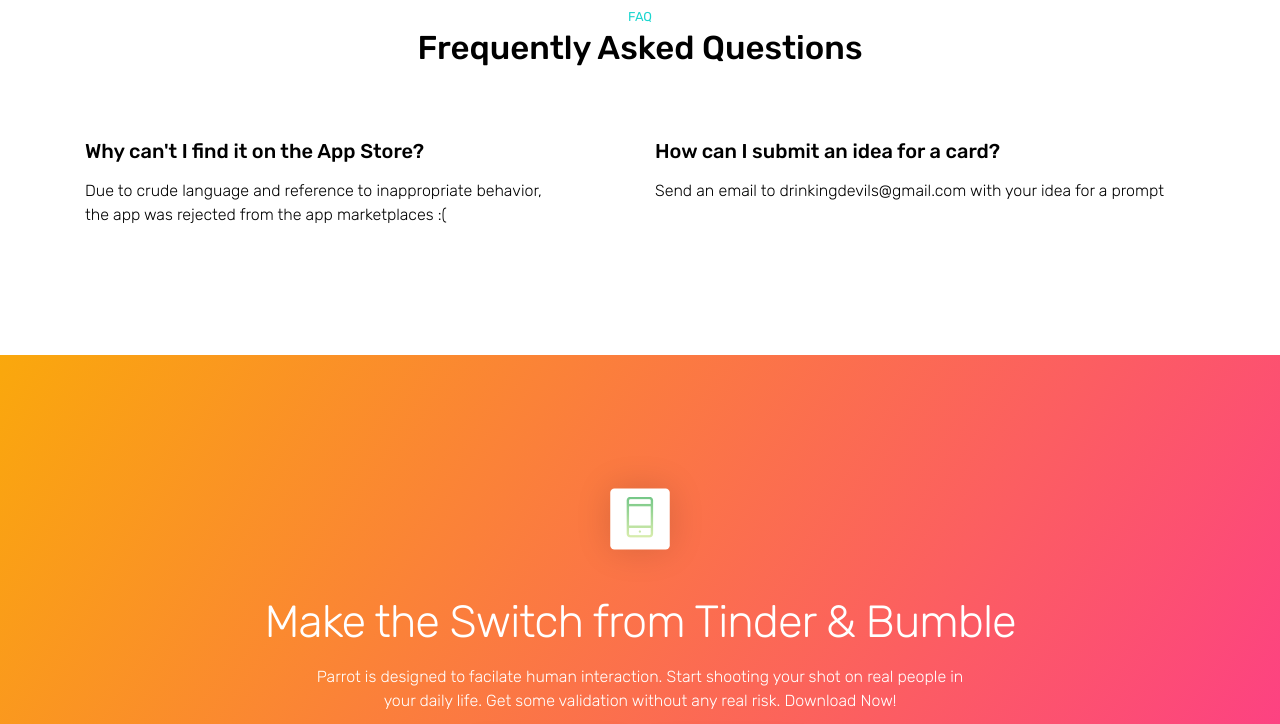
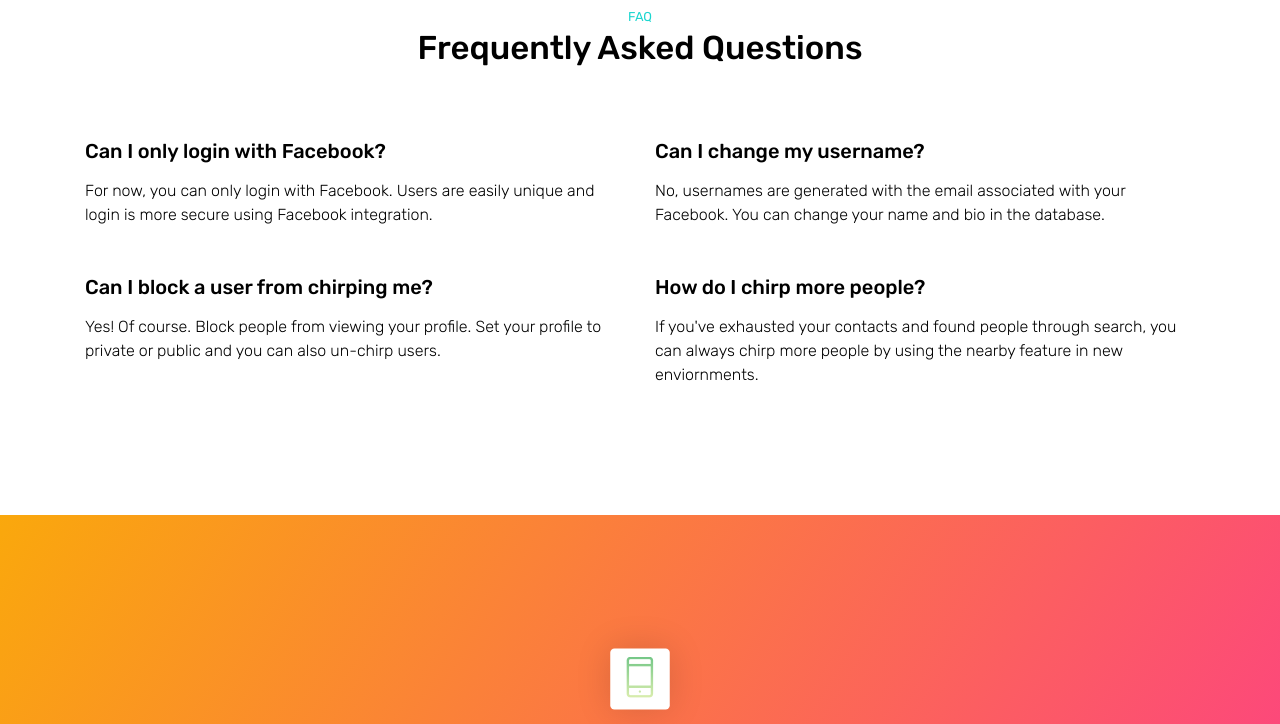
Before and after one commit to cameronking4/parrot-landing, a plain HTML site: page index.html in a window 1280 px wide. Shown: the part 2700-3424 px from the top of the page. Drawn offline with Linux system fonts and the light colour scheme.

Commit message:
update FAQ

```diff
--- a/index.html
+++ b/index.html
@@ -152,15 +152,25 @@
                 <h3>Frequently Asked Questions</h3>
             </div>
 
-            <div class="row pt-4">
+<div class="row pt-4">
                 <div class="col-md-6">
-                    <h4 class="mb-3">Why can't I find it on the App Store?</h4>
-                    <p class="light-font mb-5"> Due to crude language and reference to inappropriate behavior, <br> the app was rejected from the app marketplaces :( </p>
+                    <h4 class="mb-3">Can I only login with Facebook?</h4>
+                    <p class="light-font mb-5"> For now, you can only login with Facebook. Users are easily unique and login is more secure using Facebook integration. </p>
 
                 </div>
                 <div class="col-md-6">
-                    <h4 class="mb-3">How can I submit an idea for a card?</h4>
-                    <p class="light-font mb-5"> Send an email to drinkingdevils@gmail.com with your idea for a prompt </p>
+                    <h4 class="mb-3">Can I change my username?</h4>
+                    <p class="light-font mb-5"> No, usernames are generated with the email associated with your Facebook. You can change your name and bio in the database. </p>
+
+                </div>
+                <div class="col-md-6">
+                    <h4 class="mb-3">Can I block a user from chirping me?</h4>
+                    <p class="light-font mb-5"> Yes! Of course. Block people from viewing your profile. Set your profile to private or public and you can also un-chirp users. </p>
+
+                </div>
+                <div class="col-md-6">
+                    <h4 class="mb-3">How do I chirp more people?</h4>
+                    <p class="light-font mb-5"> If you've exhausted your contacts and found people through search, you can always chirp more people by using the nearby feature in new enviornments. </p>
 
                 </div>
             </div>
@@ -168,7 +178,6 @@
 
     </div>
     <!-- // end .section -->
-
 
 
     <div class="section bg-gradient" id="download">
```
